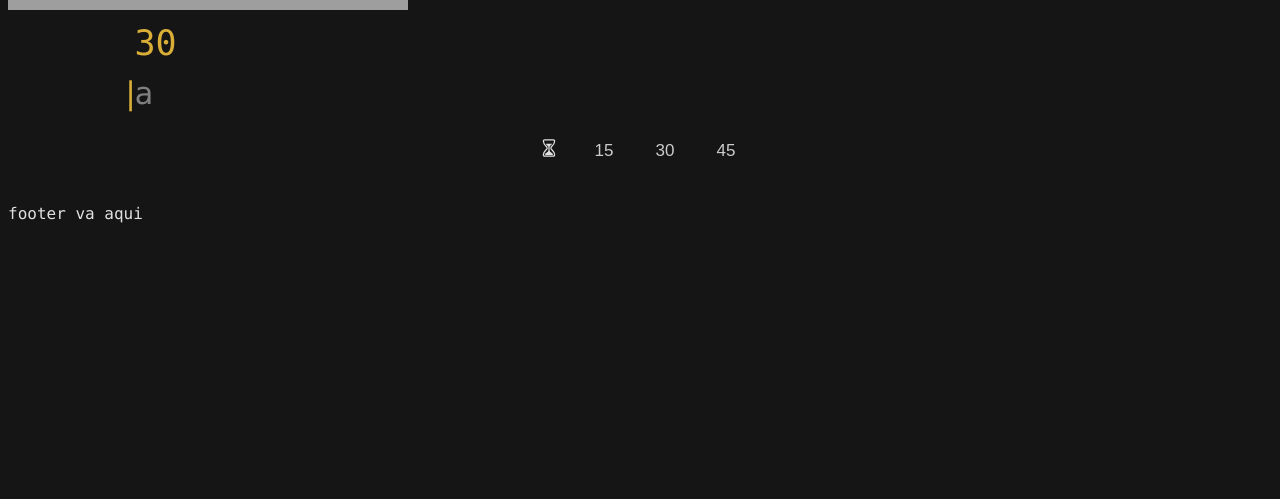
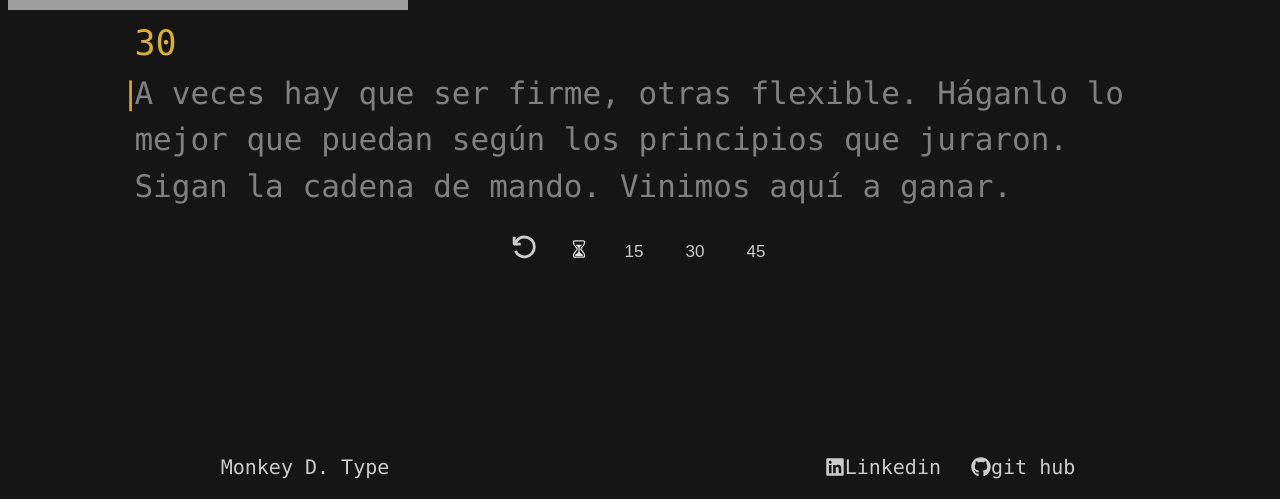
Before and after one commit to juanManuelBarbosa/Monkey-D.-Type, a React (Vite) app: page / in a window 1280 px wide. Shown: the part 298-797 px from the top of the page. Built offline with nearby package versions, Linux system fonts and the light colour scheme; grey boxes are pictures that could not be loaded.

Commit message:
integrada funcionalidad para cargar aleatoriamente frases e imágenes desde un archivo JSON, añadido de cadena animada para que la carga no sea tanta, creacion de footer sencillo

```diff
--- a/src/Components/Footer.jsx
+++ b/src/Components/Footer.jsx
@@ -1,8 +1,19 @@
-import { ssrExportAllKey } from "vite/runtime"
+import '../styles/footer.css'
+import { FaGithub } from "react-icons/fa";
+import { FaLinkedin } from "react-icons/fa";
 
 const Footer = ()=>{
     return<>
-    <p>footer va aqui</p>
+    <div className="footerContainer">
+        <p>Monkey D. Type</p>
+        <div className='iconFooter'>
+            <a href="https://www.linkedin.com/in/juan-manuel-barbosa-desarrollador/"><FaLinkedin /><span>Linkedin</span></a>
+            <a href="https://github.com/juanManuelBarbosa/Monkey-D.-Type"><FaGithub /><span>git hub</span></a>
+        </div>
+
+
+    </div>
+
     </>
 }
  export default Footer
--- a/src/Components/Menu.jsx
+++ b/src/Components/Menu.jsx
@@ -1,10 +1,14 @@
 import { IoHourglassOutline } from "react-icons/io5";
+import { VscDebugRestart } from "react-icons/vsc";
+
 import '../styles/menu.css'
 const Menu = ({setContTime })=>{
 
     return <>
     <div>
     <div className="menu-time">
+
+            <a href="/" className="restart"> <span ><VscDebugRestart /></span></a>
             <span className="clock-icon">{<IoHourglassOutline />}</span>
             <button className='boton-time' onClick={()=>{setContTime(15)}}>15</button>
             <button className='boton-time' onClick={()=>{setContTime(30)}}>30</button>
--- a/src/Components/Phrase.jsx
+++ b/src/Components/Phrase.jsx
@@ -1,29 +1,36 @@
 import React, { useEffect, useState } from "react";
-import '../styles/phrase.css'
-import data from '../phrases.json'
-const Phrase = ({setInit , contTime}) => {
-  const primerDato = data[0]
-  const phrase = "a"
+import '../styles/phrase.css';
+import data from '../phrases.json';
+
+const Phrase = ({ setInit, contTime }) => {
   const [typedText, setTypedText] = useState("");
   const [canDelete, setCanDelete] = useState(true);
   const [playImage, setPlayImage] = useState(false);
-
+  const [currentPhrase, setCurrentPhrase] = useState({});
 
   useEffect(() => {
     setTypedText('');
-    resetGame()
-    let input = document.getElementsByClassName('input')[0]
-    input.focus()
+    resetGame();
+    selectRandomPhrase();
+    let input = document.getElementsByClassName('input')[0];
+    input.focus();
   }, [contTime]);
+
+  const selectRandomPhrase = () => {
+    const randomIndex = Math.floor(Math.random() * data.length);
+    const selectedPhrase = data[randomIndex];
+    setCurrentPhrase(selectedPhrase);
+    setPlayImage(false);
+  };
 
   const handleChange = (e) => {
     const inputText = e.target.value;
     setTypedText(inputText);
-    setInit(true)
+    setInit(true);
 
-    if (inputText === phrase) { // Verificar si el texto ingresado coincide con la frase completa
-      setPlayImage(true); // Activar la reproducción del video
-    } else if (inputText === phrase.substring(0, inputText.length)) {
+    if (inputText === currentPhrase.frase) {
+      setPlayImage(true);
+    } else if (inputText === currentPhrase.frase.substring(0, inputText.length)) {
       setCanDelete(false);
     } else {
       setCanDelete(true);
@@ -31,43 +38,29 @@ const Phrase = ({setInit , contTime}) => {
   };
 
   const handleKeyDown = (e) => {
-    if (!canDelete && e.key === "Backspace") {               //previene el borrado siempre que la frase sea correcta 100%
+    if (!canDelete && e.key === "Backspace") {
       e.preventDefault();
     }
   };
 
-
   const resetGame = () => {
-    let letters = document.getElementsByClassName("letter"); // Obtener la colección de elementos
-    [...letters].forEach((letter) => {
-      letter.style.color = 'gray';                          // Restablecer el color a gris para cada elemento
-    });
-    setInit(false)
+    setInit(false);
   };
-
-
-
 
   return (
     <>
-      <div
-      className="contenedor"
-      onClick={()=>{
-        let input = document.getElementsByClassName("input")[0]
-        input.focus()
-        }}>
-
-        {phrase.split("").map((letter, index) => {
+      <div className="contenedor">
+        {currentPhrase.frase && currentPhrase.frase.split("").map((letter, index) => {
           let color = "gray";
           let active = "";
           if (index === typedText.length) {
-            active ='active';
+            active = 'active';
           }
           if (index < typedText.length) {
             if (typedText[index] === letter) {
-              color = "#cccccc";                                    // El carácter escrito coincide, se vuelve blanco
+              color = "#cccccc";
             } else {
-              color = "red";                                       // El carácter escrito no coincide, se vuelve rojo
+              color = "red";
             }
           }
           return (
@@ -84,15 +77,18 @@ const Phrase = ({setInit , contTime}) => {
         onChange={handleChange}
         onKeyDown={handleKeyDown}
         autoFocus
-      className="input"/>
+        className="input"
+      />
 
-    {playImage && (
+      {playImage && currentPhrase.urlImagen && (
         <div className="image-container show">
-         <img src={primerDato.urlImagen} alt="Gold D Roger"/>
+          <h2 className="fade-in">¡Bien Hecho!</h2>
+          <h2 className="fade-in">Puntuación:</h2>
+          <img src={currentPhrase.urlImagen} alt="Image" className="fade-in" />
         </div>
       )}
     </>
   );
 };
 
-export default Phrase
+export default Phrase;
--- /dev/null
+++ b/src/styles/footer.css
@@ -0,0 +1,32 @@
+.footerContainer {
+    display: flex;
+    justify-content: space-around;
+    align-items: center;
+    gap: 10px;
+    position: fixed;
+    bottom: 0;
+    width: 100%;
+    z-index: 998;
+}
+
+.footerContainer p {
+    color: #ccc;
+    font-size: 20px;
+}
+
+
+.iconFooter {
+    display: flex;
+    font-size: 20px;
+    justify-content: center;
+    align-items: center;
+    gap: 30px;
+
+}
+
+.iconFooter a {
+    display: flex;
+    align-items: center;
+    color: #ccc;
+    text-decoration: none;
+}
--- a/src/styles/menu.css
+++ b/src/styles/menu.css
@@ -1,6 +1,7 @@
 .menu-time{
     display: flex;
     justify-content: center;
+    align-items: center;
     gap: 30px;
     padding: 20px;
 }
@@ -22,3 +23,17 @@
 .clock-icon{
     font-size: 20px;
 }
+
+.restart{
+    background: none;
+    border: none;
+    font-size:30px ;
+    color: #cccccc;
+    transition: transform 0.2s ease;
+}
+
+.restart:hover{
+    cursor: pointer;
+    transform: scale(1.3);
+    color: #dedede;
+}
--- a/src/styles/phrase.css
+++ b/src/styles/phrase.css
@@ -1,48 +1,53 @@
-.contenedor{
+.contenedor {
   font-size: 31px;
   color: gray;
 }
 
-.letter{
+.letter {
   position: relative;
 }
 
-.active::before{
+.active::before {
   content: '|';
   position: absolute;
   left: -70%;
-    color:#daaf38;
+  color: #daaf38;
   animation: 1.1s blink infinite ease-in-out;
 }
 
 @keyframes blink {
-    0%, 25%{
+  0%, 25% {
     opacity: 1;
   }
 
-    75%{
+  75% {
     opacity: 0;
   }
-
 }
 
-input{
+input {
   position: absolute;
   opacity: 0;
 }
 
 .image-container {
+  display: flex;
+  flex-direction: column;
   position: fixed;
-    top: 0;
-    left: 0;
-    width: 100%;
-    height: 100%;
-    background-color: rgba(0, 0, 0, 0.5); /* Fondo semi-transparente */
+  font-size: 40px;
+  padding: 10px;
+  top: 50%;
+  left: 50%;
+  transform: translate(-50%, -50%);
+  width: 90%;
+  height: 90%;
+  background-color: rgba(8, 8, 8, 0.934);
   display: flex;
   justify-content: center;
   align-items: center;
-    z-index: 999; /* Asegura que la imagen esté por encima de otros elementos */
-    animation: fadeIn 0.5s ease; /* Animación de aparición */
+  z-index: 999;
+  animation: fadeIn 0.5s ease;
+  opacity: 0; /* Inicialmente oculto */
 }
 
 @keyframes fadeIn {
@@ -54,21 +59,45 @@ input{
   }
 }
 
-  .image-container img {
-    max-width: 100%;
-    max-height: 100%;
+.image-container h2{
+  font-size: 40px;
 }
 
+.image-container img{
+ height: 400px;
+}
 
+.image-container.show {
+  animation: fadeIn 0.5s ease forwards;
+}
 
-  @keyframes zoomIn {
+.image-container h2,
+.image-container img {
+  opacity: 0;
+  animation: fadeIn 2s forwards; /* Aplicar animación de desvanecimiento */
+}
+
+.image-container h2:nth-child(1) {
+  animation-delay: 0.5s; /* Retraso para mostrar el primer elemento */
+}
+
+.image-container h2:nth-child(2) {
+  animation-delay: 1.5s; /* Retraso para mostrar el segundo elemento */
+}
+
+.image-container img {
+  animation-delay: 3s; /* Retraso para mostrar la imagen */
+}
+
+.fadeIn {
+  animation-name: fadeIn;
+}
+
+@keyframes fadeIn {
   from {
-      transform: scale(1.2); /* Iniciar la imagen con un tamaño ligeramente mayor para el efecto de zoom in */
+    opacity: 0;
   }
   to {
-      transform: scale(1); /* Escala normal, es decir, sin zoom */
-  }}
-
-  .image-container.show img {
-    animation: zoomIn 5s forwards; /* La imagen se mantendrá en el último fotograma de la animación */
+    opacity: 1;
   }
+}
```
Also changed, not shown: src/phrases.json (+32 -32 lines). Lines whose indentation alone changed are shown as unchanged.
